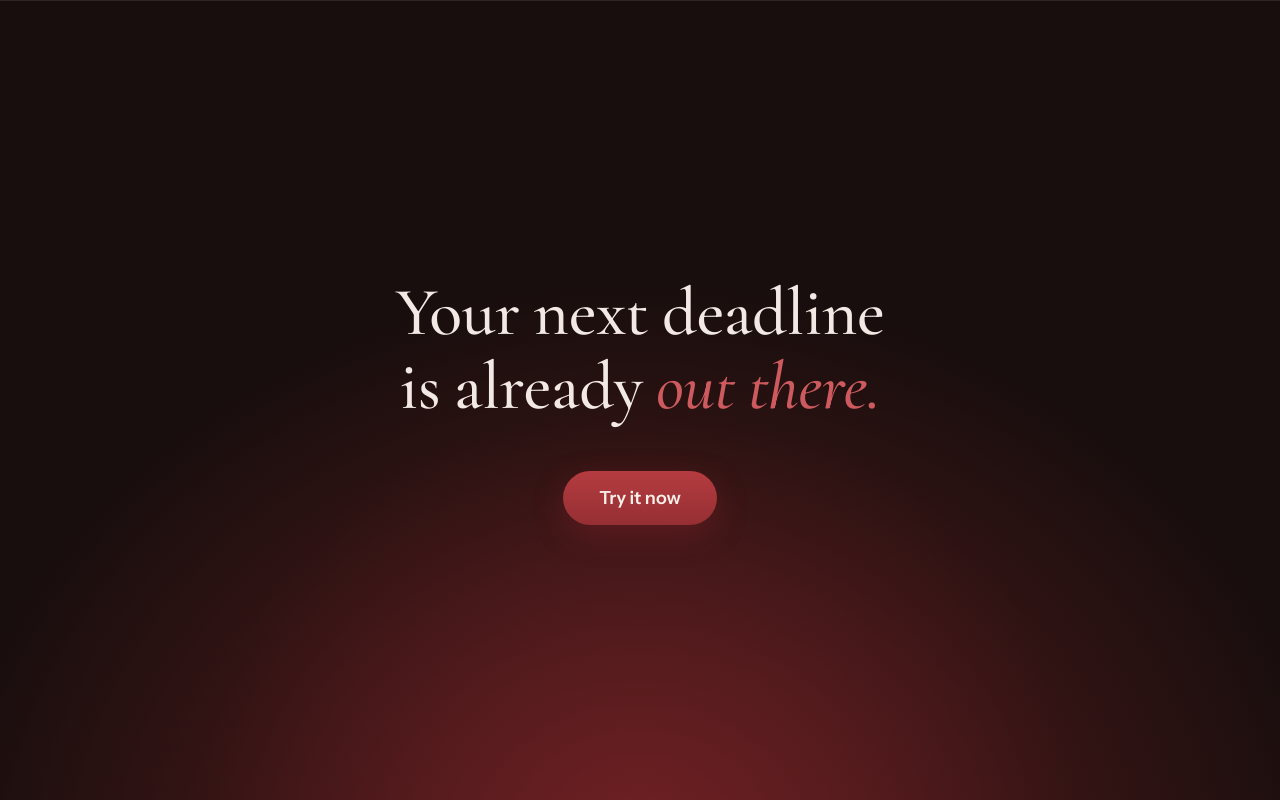
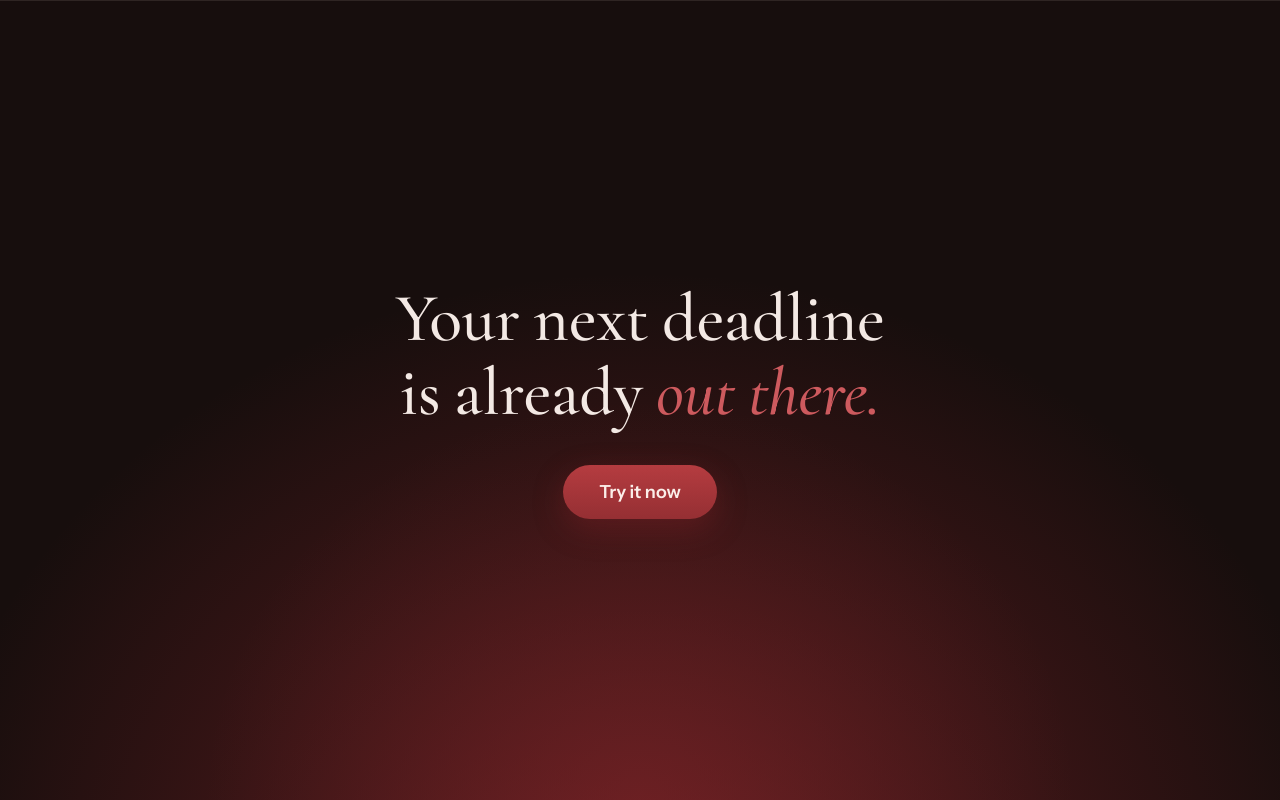
Before and after one commit to rivcoder/hackshelf, a plain HTML site: page cta-live.html in a window 1280 px wide. Drawn offline with nearby package versions, Linux system fonts and the light colour scheme.

Commit message:
git excess space removed from cta video

```diff
--- a/cta-live.html
+++ b/cta-live.html
@@ -25,7 +25,7 @@
 * { box-sizing: border-box; }
 
 html, body {
-  margin: 0; padding: 0; width: 100%; height: 100%; min-height: 100vh;
+  margin: 0; padding: 0; width: 100%; height: 100%;
   background: var(--bg); color: var(--ink); font: 14px/1.4 var(--text);
   overflow: hidden;
 }
@@ -37,7 +37,7 @@ body {
 .cta {
   position: relative; isolation: isolate; container-type: inline-size;
   border-top: 1px solid var(--hair);
-  width: 100%; height: 100%; min-height: 100vh; margin: 0;
+  width: 100%; height: 100%; margin: 0;
   display: flex; align-items: center; justify-content: center;
 }
 
@@ -51,7 +51,7 @@ body {
 
 .inner {
   display: flex; flex-direction: column; align-items: center; text-align: center;
-  gap: clamp(28px, 4cqw, 48px); padding: clamp(40px, 8vw, 80px) 24px;
+  gap: clamp(20px, 3cqw, 36px); padding: clamp(20px, 4vw, 40px) 24px;
   max-width: 1120px; width: 100%; margin: 0 auto;
 }
 
```
Also changed, not shown: css/lux.css (+4 -4 lines).
